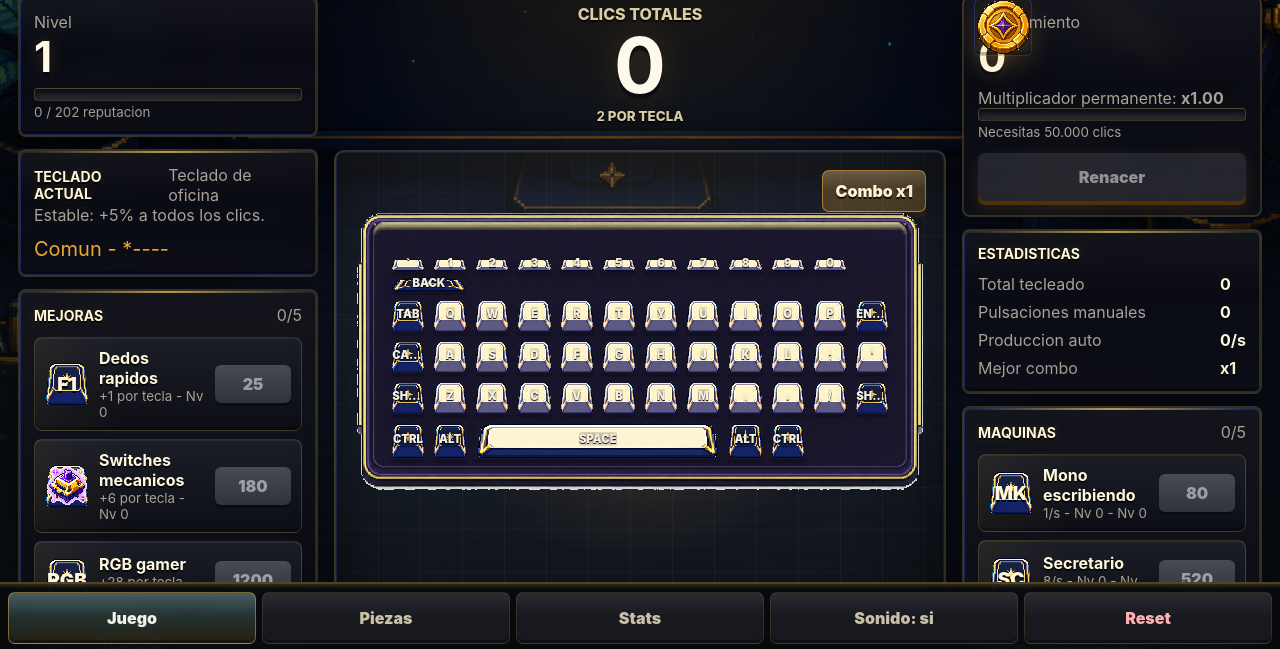
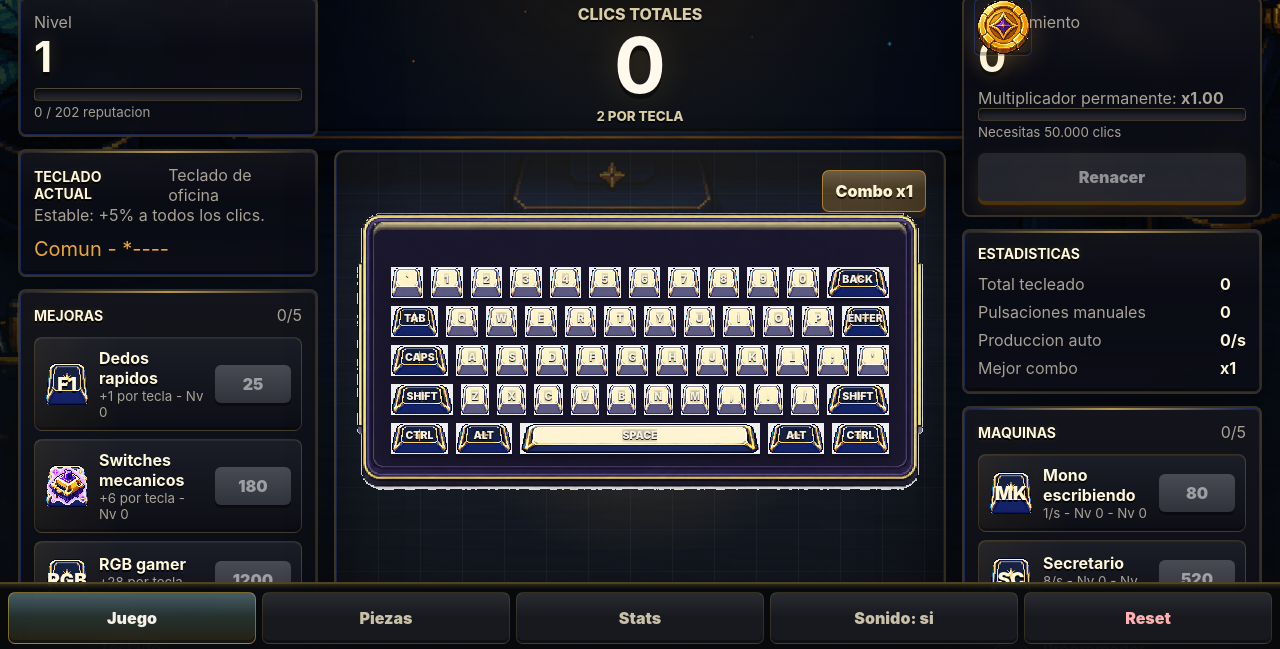
Before and after one commit to SnoW-099/keyboard-Clicker, a website built with Vite: page index.html in a window 1280 px wide. Shown: the part 148-797 px from the top of the page. Built offline with nearby package versions, Linux system fonts and the light colour scheme.

Commit message:
Use flex sizing for keyboard keys

```diff
--- a/style.css
+++ b/style.css
@@ -256,7 +256,7 @@ small,
 
 .keyboard-wrapper {
   position: relative;
-  width: min(920px, 94%);
+  width: min(860px, 94%);
   aspect-ratio: 1386 / 686;
   transform: none;
 }
@@ -274,48 +274,61 @@ small,
 
 .keys-layer {
   position: absolute;
-  left: 6.4%;
-  top: 17%;
-  right: 6.4%;
-  bottom: 12%;
-  display: grid;
-  grid-template-rows: 1fr 1fr 1fr 1fr 1.14fr;
-  gap: 9px;
   z-index: 2;
+
+  left: 6.5%;
+  right: 6.5%;
+  top: 20%;
+  bottom: 14%;
+
+  display: flex;
+  flex-direction: column;
+  gap: 8px;
 }
 
 .key-row {
-  position: relative;
-  z-index: 1;
-  display: grid;
-  grid-template-columns: repeat(12, minmax(0, 1fr));
+  display: flex;
+  justify-content: center;
+  align-items: end;
   gap: 8px;
   min-height: 0;
-  align-items: end;
+  flex: 1;
 }
 
 .keycap {
-  grid-column: span var(--span);
+  --unit: 42px;
+
+  width: calc(var(--span) * var(--unit));
+  height: 100%;
+
   min-width: 0;
-  height: 100%;
   min-height: 0;
-  padding: 0 0.12em 0.12em;
+  padding: 0 2px 4px;
+
+  border: 0;
   border-radius: 0;
+
   color: #f6efe3;
-  background: var(--key-normal) center bottom / 100% 100% no-repeat;
-  border: 0;
+  background-image: var(--key-normal);
+  background-size: 100% 100%;
+  background-repeat: no-repeat;
+  background-position: center bottom;
+
+  display: grid;
+  place-items: center;
+
+  font-weight: 950;
+  font-size: clamp(8px, 0.82vw, 12px);
+  text-transform: uppercase;
+  user-select: none;
+
+  image-rendering: pixelated;
+
   box-shadow:
     0 4px 0 rgba(0, 0, 0, 0.18),
     0 8px 11px rgba(0, 0, 0, 0.14);
-  display: grid;
-  place-items: center;
-  font-weight: 950;
-  font-size: clamp(8px, 0.88vw, 12px);
-  text-transform: uppercase;
-  user-select: none;
+
   transition: transform 80ms ease, filter 80ms ease, background 80ms ease, box-shadow 80ms ease;
-  image-rendering: pixelated;
-  align-self: end;
 }
 
 .keycap:hover {
@@ -335,7 +348,6 @@ small,
 
 .keycap.special-key {
   background-image: var(--key-special);
-  background-position: center bottom;
 }
 
 .keycap.special-key:active,
@@ -347,7 +359,6 @@ small,
 .keycap.space-key:active,
 .keycap.space-key.pressed {
   background-image: var(--key-space);
-  background-position: center bottom;
 }
 
 .keycap.critical {
@@ -357,9 +368,11 @@ small,
 .keycap span {
   overflow: hidden;
   text-overflow: ellipsis;
-  max-width: 100%;
+  max-width: 90%;
   transform: translateY(-1px);
-  text-shadow: 0 1px 0 rgba(0, 0, 0, 0.85), 0 0 6px rgba(0, 0, 0, 0.72);
+  text-shadow:
+    0 1px 0 rgba(0, 0, 0, 0.85),
+    0 0 6px rgba(0, 0, 0, 0.72);
 }
 
 .combo-pill {
@@ -918,10 +931,10 @@ body[data-keyboard="galaxy"] .keyboard-base {
   }
 
   .keys-layer {
-    left: 5.4%;
-    top: 16%;
-    right: 5.4%;
-    bottom: 11%;
+    left: 6%;
+    right: 6%;
+    top: 20%;
+    bottom: 14%;
     gap: 5px;
   }
 
@@ -930,6 +943,7 @@ body[data-keyboard="galaxy"] .keyboard-base {
   }
 
   .keycap {
+    --unit: 24px;
     height: 100%;
     padding: 0 1px 2px;
     font-size: 8px;
```
